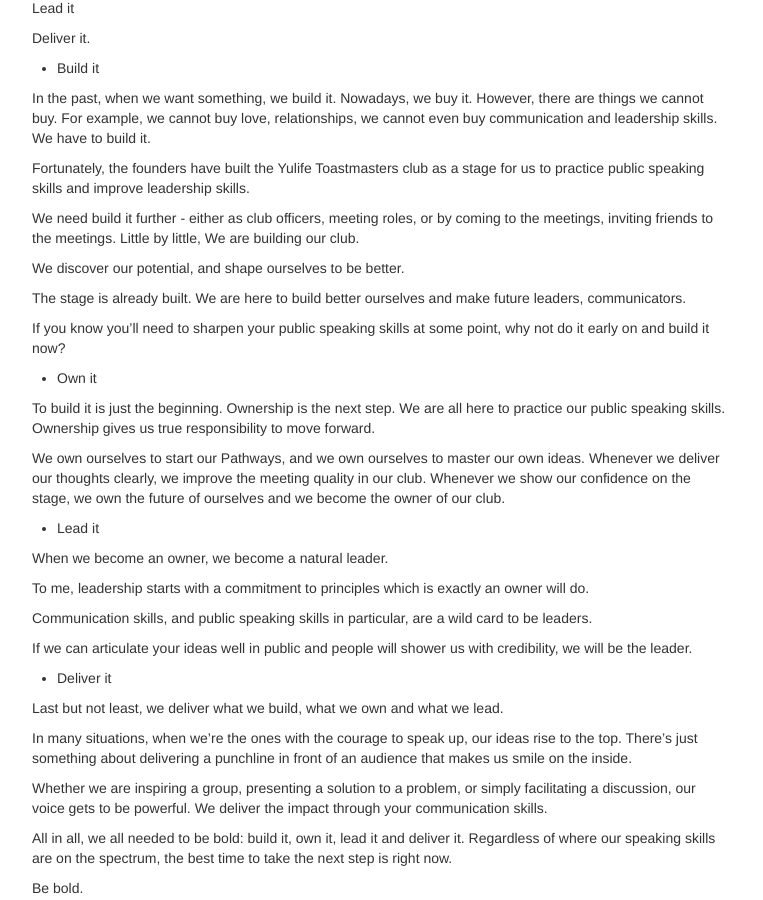
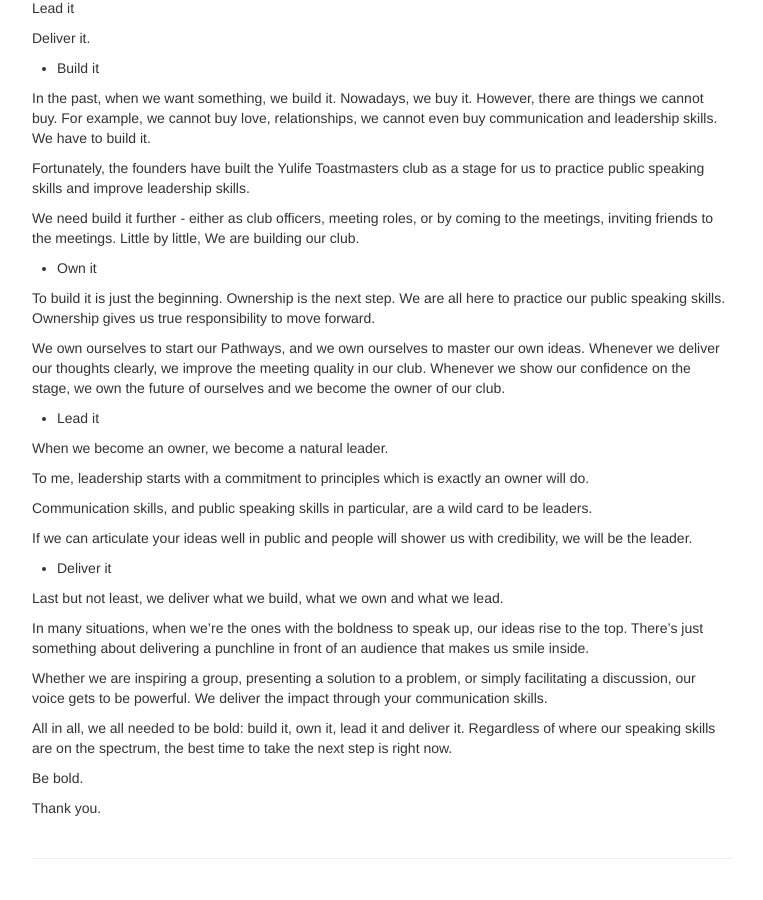
Before and after one commit to wxie2017/wxie2017.github.io, a Jekyll site: the page built from pages/speech/acceptance_of_club_President.md, in a window 1280 px wide and 900 px high, scrolled down 694 px. Shown: the whole window, without its empty margins (258-1021 px from the left). Built offline with Jekyll 4.4.1, drawn with Linux system fonts in a browser that asks for light colours; our own code applies the rules of GitHub Pages for plain Markdown files.

Commit message:
shorten the article

```diff
--- a/pages/speech/acceptance_of_club_President.md
+++ b/pages/speech/acceptance_of_club_President.md
@@ -65,14 +65,6 @@
 coming to the meetings, inviting friends to the meetings. Little by little,
 We are building our club.
 
-We discover our potential, and shape ourselves to be better.
-
-The stage is already built. We are here to build better ourselves and
-make future leaders, communicators.
-
-If you know you’ll need to sharpen your public speaking skills at some
-point, why not do it early on and build it now?
-
 * Own it
 
 To build it is just the beginning. Ownership is the next step. We are
@@ -102,9 +94,9 @@
 Last but not least, we deliver what we build, what we own and what
 we lead.
 
-In many situations, when we're the ones with the courage to speak up,
+In many situations, when we're the ones with the boldness to speak up,
 our ideas rise to the top. There's just something about delivering
-a punchline in front of an audience that makes us smile on the inside.
+a punchline in front of an audience that makes us smile inside.
 
 Whether we are inspiring a group, presenting a solution to a problem,
 or simply facilitating a discussion, our voice gets to be powerful.
```
